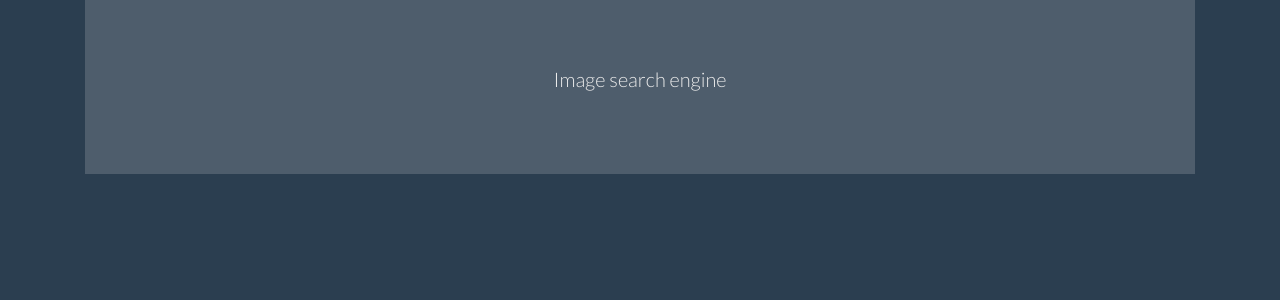
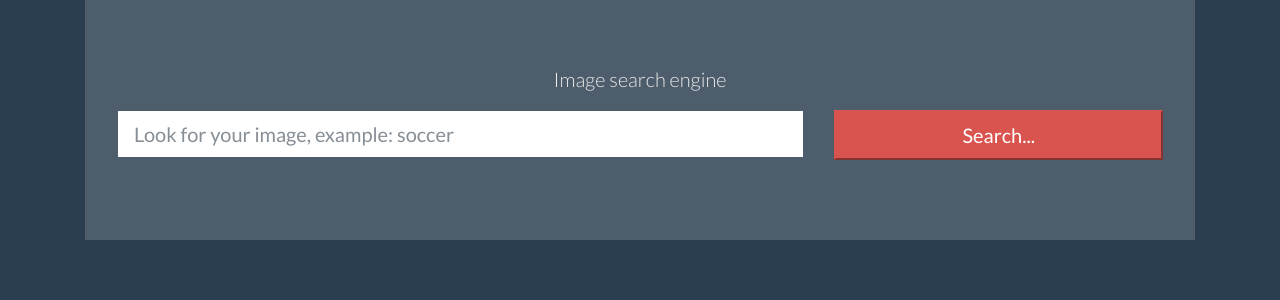
Before and after one commit to titoparra4/React-Pixabay, a React (Create React App) app: page / in a window 1280 px wide. Shown: the top 300 px of the page. Built offline with nearby package versions, Linux system fonts and the light colour scheme.

Commit message:
Creating the Search Form

```diff
--- a/src/App.js
+++ b/src/App.js
@@ -1,4 +1,5 @@
 import React, { Component } from 'react';
+import Buscador from './componentes/Buscador';
 
 class App extends Component {
 	render() {
@@ -6,6 +7,7 @@ class App extends Component {
 			<div className="App container">
 				<div className="jumbotron">
 					<p className="lead text-center">Image search engine</p>
+					<Buscador />
 				</div>
 			</div>
 		);
--- /dev/null
+++ b/src/componentes/Buscador.js
@@ -0,0 +1,24 @@
+import React, { Component } from 'react';
+
+class Buscador extends Component {
+	render() {
+		return (
+			<form>
+				<div className="row">
+					<div className="form-group col-md-8">
+						<input
+							className="form-control form-control-lg"
+							type="text"
+							placeholder="Look for your image, example: soccer"
+						/>
+					</div>
+					<div className="form-group col-md-4">
+						<input type="submit" className="bt btn-lg btn-danger btn-block" value="Search..." />
+					</div>
+				</div>
+			</form>
+		);
+	}
+}
+
+export default Buscador;
```
